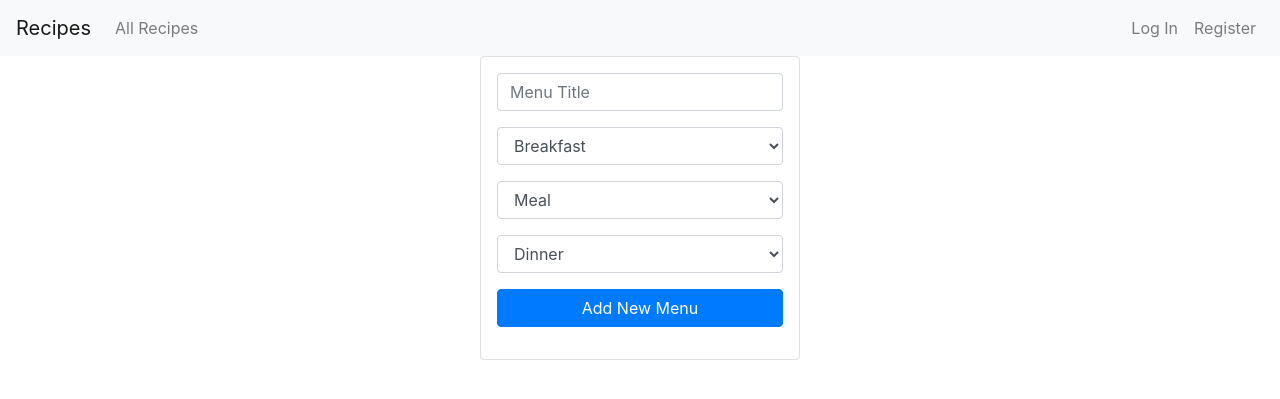
After one commit to grayTurtle01/recipes, a Django app: page /add_menu in a window 1280 px wide. The commit adds this page. Shown: the top 399 px of the page. Run offline with Django 3.2, Linux system fonts and the light colour scheme; data comes from the database, SQL or seed files in the repository; both versions use the stored data as it was after the commit; some libraries are stand-ins or nearby versions.

Commit message:
add menu page

```diff
--- /dev/null
+++ b/app/templates/app/add_menu.html
@@ -0,0 +1,47 @@
+{% extends 'app/layout.html' %}
+
+{% block body %}
+  <form class="col-sm-5 col-lg-3 m-auto card p-3" method='POST'>
+    {% csrf_token %}
+
+    <div class="form-group" >
+      <input type="text" name="title" placeholder="Menu Title" class="form-control">
+    </div>
+
+
+    <div class="form-group">
+      <select name="breakfast" class="form-control">
+        <option disabled selected>Breakfast</option>
+        {% for breakfast in breakfasts %}
+          <option value="{{breakfast.id}}">{{breakfast.title}}</option>
+        {% endfor %}
+      </select>
+    </div>
+
+    <div class="form-group">
+      <select name="meal" class="form-control">
+        <option disabled selected>Meal</option>
+        {% for meal in meals %}
+          <option value="{{breakfast.id}}">{{meal.title}}</option>
+        {% endfor %}
+      </select>
+    </div>
+
+    <div class="form-group">
+      <select name="dinner" class="form-control">
+        <option disabled selected>Dinner</option>
+        {% for dinner in dinners %}
+        <option value="{{breakfast.id}}">{{dinner.title}}</option>
+        {% endfor %}
+      </select>
+    </div>
+
+    <div class="form-group">
+      <input type="submit" value="Add New Menu" class="btn btn-primary w-100">
+    </div>
+
+  </form>
+
+
+
+{% endblock %}
--- a/app/templates/app/layout.html
+++ b/app/templates/app/layout.html
@@ -44,6 +44,10 @@
                     </li>
 
                     <li class="nav-item">
+                        <a class="nav-link" href="{% url 'add_menu' %}"> Add Menu</a>
+                    </li>
+
+                    <li class="nav-item">
                         <a class="nav-link" href="{% url 'logout' %}">Log Out</a>
                     </li>
                     {% else %}
--- a/app/urls.py
+++ b/app/urls.py
@@ -12,4 +12,5 @@ urlpatterns = [
     path("edit_recipe/<int:recipe_id>", views.edit_recipe, name="edit_recipe"),
     path("profile/<str:user_id>", views.profile, name="profile"),
     path("recipe/<int:recipe_id>", views.recipe, name="recipe"),
+    path("add_menu", views.add_menu, name="add_menu"),
 ]
--- a/app/views.py
+++ b/app/views.py
@@ -144,3 +144,22 @@ def recipe(request, recipe_id):
     return render(request, 'app/recipe.html', {
         'recipe': recipe
     } )
+
+def add_menu(request):
+
+    if request.method == 'GET':
+        breakfasts = Recipe.objects.filter(tags__contains='desayuno')
+        meals = Recipe.objects.filter(tags__contains='comida')
+        dinners = Recipe.objects.filter(tags__contains='cena')
+
+        return render(request, 'app/add_menu.html',{
+            'breakfasts': breakfasts,
+            'meals': meals,
+            'dinners': dinners
+        })
+
+    if request.method == 'POST':
+        title = request.POST['title']
+        breakfast = request.POST['breakfast']
+
+        return HttpResponse(breakfast)
```
Also changed, not shown: db.sqlite3.
